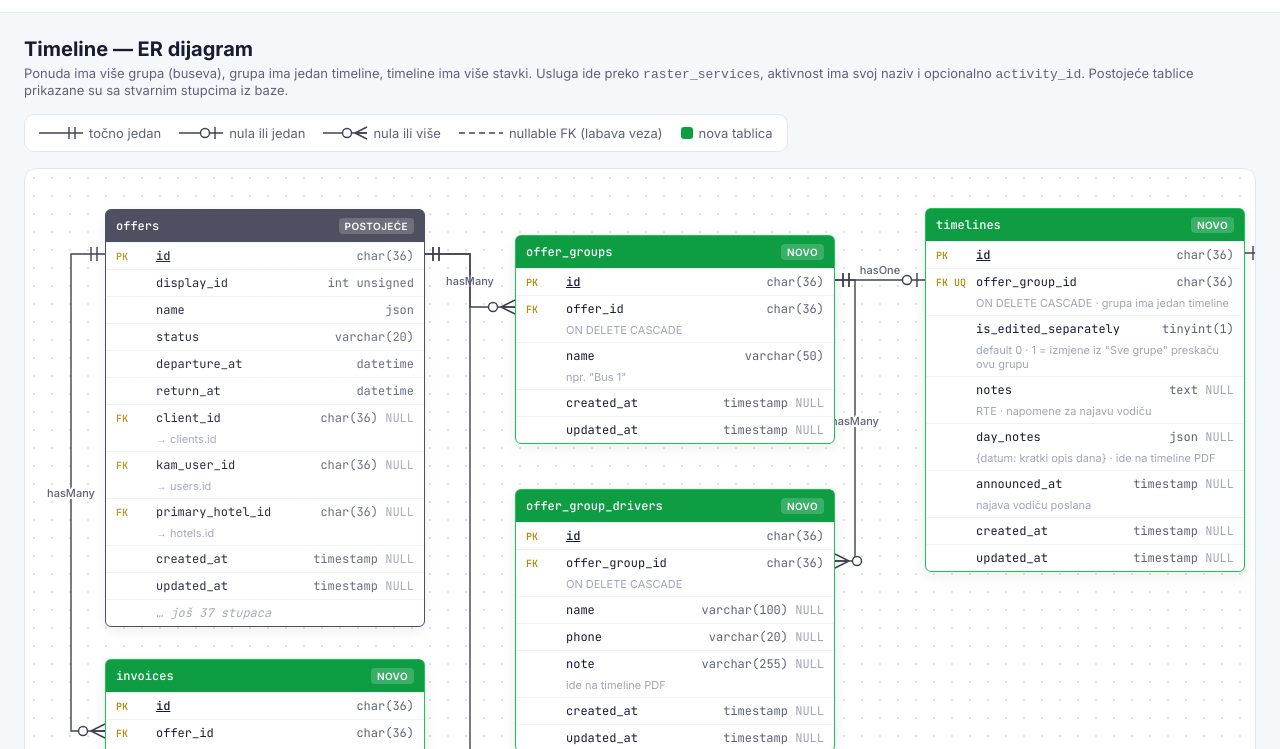
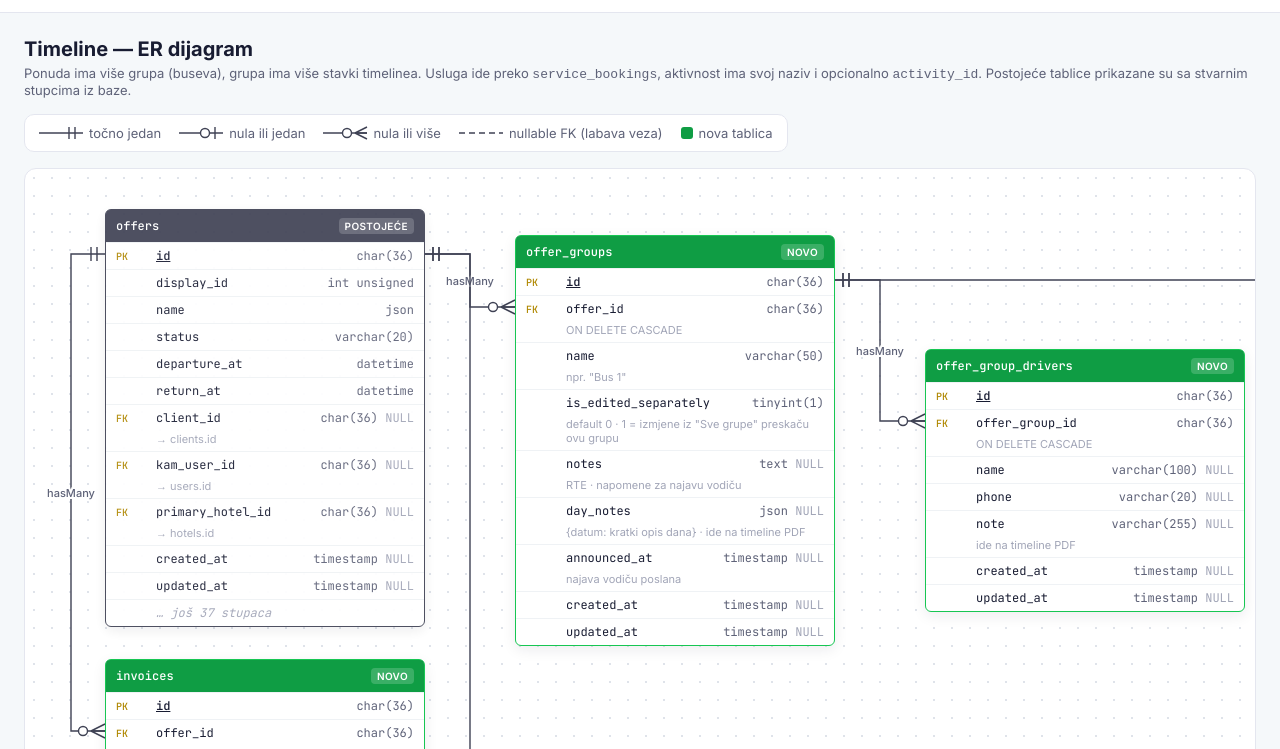
Before and after one commit to LeonLav77/raster-demo, a plain HTML site: page schema.html in a window 1280 px wide. Shown: the part 51-800 px from the top of the page. Drawn offline with Linux system fonts and the light colour scheme.

Commit message:
Merge timelines into offer_groups, rename raster_services to service_bookings
Co-Authored-By: Claude Opus 5.5 <noreply@anthropic.com>

```diff
--- a/schema.html
+++ b/schema.html
@@ -120,7 +120,7 @@
 		.diagram {
 			position: relative;
 			width: 2520px;
-			height: 1190px;
+			height: 1240px;
 		}
 
 		.relations {
@@ -266,7 +266,7 @@
 		<div class="page-head">
 			<div>
 				<h1>Timeline — ER dijagram</h1>
-				<p>Ponuda ima više grupa (buseva), grupa ima jedan timeline, timeline ima više stavki. Usluga ide preko <code>raster_services</code>, aktivnost ima svoj naziv i opcionalno <code>activity_id</code>. Postojeće tablice prikazane su sa stvarnim stupcima iz baze.</p>
+				<p>Ponuda ima više grupa (buseva), grupa ima više stavki timelinea. Usluga ide preko <code>service_bookings</code>, aktivnost ima svoj naziv i opcionalno <code>activity_id</code>. Postojeće tablice prikazane su sa stvarnim stupcima iz baze.</p>
 			</div>
 			<div class="legend">
 				<span><svg width="44" height="14"><line x1="0" y1="7" x2="44" y2="7" class="marker" stroke="#3f4254" stroke-width="1.4"/><line x1="30" y1="1" x2="30" y2="13" stroke="#3f4254" stroke-width="1.4"/><line x1="36" y1="1" x2="36" y2="13" stroke="#3f4254" stroke-width="1.4"/></svg> točno jedan</span>
@@ -291,11 +291,11 @@
 			</div>
 			<div class="note-card">
 				<h3>"Sve grupe" i <code>sync_key</code></h3>
-				<p>Svaki bus ima svoje fizičke retke. Kopije iste stavke u različitim busevima dijele <code>sync_key</code> (<code>UQ (timeline_id, sync_key)</code>: najviše jedna kopija po busu). <code>sync_key</code> je jedino pravilo za sync, za usluge i aktivnosti: izmjena u "Sve grupe" ažurira sve retke s tim ključem u grupama čiji timeline ima <code>is_edited_separately = 0</code>. Usluga dobiva jedan ključ po redu u <code>raster_services</code>, isti u svim busevima; aktivnost dodana u "Sve grupe" također jedan ključ za sve buseve; stavka dodana samo jednom busu dobiva vlastiti ključ i ne sinkronizira se. Nova grupa kopira stavke odabrane grupe s istim ključevima, bez usluga obrisanih iz ponude.</p>
+				<p>Svaki bus ima svoje fizičke retke. Kopije iste stavke u različitim busevima dijele <code>sync_key</code> (<code>UQ (offer_group_id, sync_key)</code>: najviše jedna kopija po busu). <code>sync_key</code> je jedino pravilo za sync, za usluge i aktivnosti: izmjena u "Sve grupe" ažurira sve retke s tim ključem u grupama s <code>is_edited_separately = 0</code>. Usluga dobiva jedan ključ po redu u <code>service_bookings</code>, isti u svim busevima; aktivnost dodana u "Sve grupe" također jedan ključ za sve buseve; stavka dodana samo jednom busu dobiva vlastiti ključ i ne sinkronizira se. Nova grupa kopira stavke odabrane grupe s istim ključevima, bez usluga obrisanih iz ponude.</p>
 			</div>
 			<div class="note-card">
 				<h3>Vrste stavki</h3>
-				<p><strong>Usluga</strong>: <code>type = service</code>, <code>raster_service_id</code> postavljen, <code>name</code> null (naziv iz ponude ili <code>item_snapshot</code> na rasteru). <strong>Aktivnost iz kataloga</strong>: <code>type = activity</code>, <code>activity_id</code> postavljen, <code>name</code> kopiran iz kataloga. <strong>Ad hoc aktivnost</strong>: <code>type = activity</code>, bez <code>activity_id</code>, <code>name</code> upisan samo na jeziku ponude. CHECK: <code>(type = 'service' AND raster_service_id IS NOT NULL) OR (type = 'activity' AND raster_service_id IS NULL AND name IS NOT NULL)</code>.</p>
+				<p><strong>Usluga</strong>: <code>type = service</code>, <code>service_booking_id</code> postavljen, <code>name</code> null (naziv iz ponude ili <code>item_snapshot</code> na rasteru). <strong>Aktivnost iz kataloga</strong>: <code>type = activity</code>, <code>activity_id</code> postavljen, <code>name</code> kopiran iz kataloga. <strong>Ad hoc aktivnost</strong>: <code>type = activity</code>, bez <code>activity_id</code>, <code>name</code> upisan samo na jeziku ponude. CHECK: <code>(type = 'service' AND service_booking_id IS NOT NULL) OR (type = 'activity' AND service_booking_id IS NULL AND name IS NOT NULL)</code>.</p>
 			</div>
 			<div class="note-card">
 				<h3>Aktivnosti: <code>activities</code></h3>
@@ -303,7 +303,7 @@
 			</div>
 			<div class="note-card">
 				<h3>Veza na ponudu preko rastera</h3>
-				<p>Stavka usluge ne veže se izravno na <code>offer_day_items</code>, nego na <code>raster_services</code> (<code>raster_service_id</code>, <code>UQ (timeline_id, raster_service_id)</code>: usluga je najviše jednom po busu). Raster red veže se na stavku ponude s <code>ON DELETE SET NULL</code>, pa brisanje usluge iz ponude ostavlja i raster red (snapshot) i stavke timelinea. Usluga na dva dana u ponudi su dvije stavke ponude, dakle dva raster reda.</p>
+				<p>Stavka usluge ne veže se izravno na <code>offer_day_items</code>, nego na <code>service_bookings</code> (<code>service_booking_id</code>, <code>UQ (offer_group_id, service_booking_id)</code>: usluga je najviše jednom po busu). Red u <code>service_bookings</code> veže se na stavku ponude s <code>ON DELETE SET NULL</code>, pa brisanje usluge iz ponude ostavlja i taj red (snapshot) i stavke timelinea. Usluga na dva dana u ponudi su dvije stavke ponude, dakle dva reda.</p>
 			</div>
 			<div class="note-card">
 				<h3>Po grupi: pax, vodiči, vozač, status</h3>
@@ -311,27 +311,27 @@
 			</div>
 			<div class="note-card">
 				<h3>Status po busu</h3>
-				<p><code>timeline_items.status</code> nije nullable: svaka stavka (usluga i aktivnost) ima svoj status po busu, zadano <code>pending</code> (prvi u enumu). Kad se status busa razlikuje od <code>raster_services.status</code>, Raster uz uslugu ispisuje "Grupa X – drugačiji status".</p>
+				<p><code>timeline_items.status</code> nije nullable: svaka stavka (usluga i aktivnost) ima svoj status po busu, zadano <code>pending</code> (prvi u enumu). Kad se status busa razlikuje od <code>service_bookings.status</code>, Raster uz uslugu ispisuje "Grupa X – drugačiji status".</p>
 			</div>
 			<div class="note-card">
 				<h3>IN / OUT cijene</h3>
-				<p>IN / OUT cijene nisu na stavkama timelinea nego u <code>raster_services</code>: jedna cijena po paxu po usluzi za cijelu ponudu (ne po grupi). To su analitičke cijene koje se uspoređuju s nabavnom / prodajnom cijenom iz ponude (<code>offer_day_items</code>) radi ispravka kalkulacije. Ne mijenjaju ponudu.</p>
+				<p>IN / OUT cijene nisu na stavkama timelinea nego u <code>service_bookings</code>: jedna cijena po paxu po usluzi za cijelu ponudu (ne po grupi). To su analitičke cijene koje se uspoređuju s nabavnom / prodajnom cijenom iz ponude (<code>offer_day_items</code>) radi ispravka kalkulacije. Ne mijenjaju ponudu.</p>
 			</div>
 			<div class="note-card">
-				<h3>Raster usluga: <code>raster_services</code></h3>
-				<p>Jedan red po usluzi ponude, zajednički za sve grupe: status, IN / OUT, najava partneru i računi usluge. Stavke usluga na timelineu vise na tom redu, pa red mora postojati za svaku uslugu koja je na timelineu. <code>offer_change</code> (added / removed / changed) boja redak na rasteru kad se ponuda promijeni. <strong>Brisanje usluge:</strong> <code>deleting</code> hook na <code>OfferDayItem</code> — ako ponuda ima timeline, u <code>item_snapshot</code> se kopira stavka, a <code>offer_day_item_id</code> postaje null; raster je i dalje prikazuje kao "Obrisana usluga" radi poziva i storna. Ako ponuda nema timeline, red se briše zajedno sa stavkom (CASCADE na njegove stavke timelinea i račune). <code>offer_id</code> zato stoji na tablici.</p>
+				<h3>Raster usluga: <code>service_bookings</code></h3>
+				<p>Jedan red po usluzi ponude, zajednički za sve grupe: status, IN / OUT, najava partneru i računi usluge. Stavke usluga na timelineu vise na tom redu, pa red mora postojati za svaku uslugu koja je na timelineu. <code>offer_change</code> (added / removed / changed) boja redak na rasteru kad se ponuda promijeni. <code>item_snapshot</code> se puni kod kreiranja reda i osvježava kod svake izmjene stavke ponude, pa je uvijek zadnja verzija stavke. <code>note</code> je interna napomena uz rezervaciju. <strong>Brisanje usluge:</strong> <code>deleting</code> hook na <code>OfferDayItem</code> — ako ponuda ima grupe, <code>offer_day_item_id</code> postaje null, a <code>item_snapshot</code> čuva zadnju verziju stavke; raster je i dalje prikazuje kao "Obrisana usluga" radi poziva i storna. Ako ponuda nema grupa, red se briše zajedno sa stavkom (CASCADE na njegove stavke timelinea i račune). <code>offer_id</code> zato stoji na tablici.</p>
 			</div>
 			<div class="note-card">
 				<h3>Financije: <code>invoices</code></h3>
-				<p>Nova tablica <code>invoices</code> je temelj budućeg dijela CMS-a za računovodstvo: jedan red = jedan PDF računa. Sama datoteka ide preko <code>MediaStorage</code> na model <code>Invoice</code> (jedna datoteka po redu), a status, napomena i tko je što napravio su pravi stupci, pa se po njima može filtrirati i raditi izvještaje. "Račun usluga" (po usluzi) ima <code>type = service</code> i <code>raster_service_id</code>, a "Ostali računi" (po ponudi) <code>type = other</code> bez <code>raster_service_id</code>. Tab "Financije" je popis <code>invoices</code> po ponudi. Status <strong>Novo</strong> → <strong>Završeno</strong> (gumb) puni <code>completed_at</code> i <code>completed_by_user_id</code>. Brisanje računa je soft delete; brisanje ponude ili raster reda briše i njihove račune (CASCADE), a brisanje korisnika ostavlja račun s praznim <code>uploaded_by_user_id</code> / <code>completed_by_user_id</code> (SET NULL).</p>
+				<p>Nova tablica <code>invoices</code> je temelj budućeg dijela CMS-a za računovodstvo: jedan red = jedan PDF računa. Sama datoteka ide preko <code>MediaStorage</code> na model <code>Invoice</code> (jedna datoteka po redu), a status, napomena i tko je što napravio su pravi stupci, pa se po njima može filtrirati i raditi izvještaje. "Račun usluga" (po usluzi) ima <code>type = service</code> i <code>service_booking_id</code>, a "Ostali računi" (po ponudi) <code>type = other</code> bez <code>service_booking_id</code>. Tab "Financije" je popis <code>invoices</code> po ponudi. Status <strong>Novo</strong> → <strong>Završeno</strong> (gumb) puni <code>completed_at</code> i <code>completed_by_user_id</code>. Brisanje računa je soft delete; brisanje ponude ili reda u <code>service_bookings</code> briše i njihove račune (CASCADE), a brisanje korisnika ostavlja račun s praznim <code>uploaded_by_user_id</code> / <code>completed_by_user_id</code> (SET NULL).</p>
 			</div>
 			<div class="note-card">
 				<h3>Napomene za najavu</h3>
-				<p><code>timelines.notes</code> je rich text po grupi (rooming lista, prehrana, smještaj vodiča, ostali izleti…). Ne sinkronizira se kroz "Sve grupe" i ide u najavu vodiču, ne na timeline PDF. <code>timelines.day_notes</code> (kratki opis po datumu) ide na timeline PDF.</p>
+				<p><code>offer_groups.notes</code> je rich text po grupi (rooming lista, prehrana, smještaj vodiča, ostali izleti…). Ne sinkronizira se kroz "Sve grupe" i ide u najavu vodiču, ne na timeline PDF. <code>offer_groups.day_notes</code> (kratki opis po datumu) ide na timeline PDF.</p>
 			</div>
 			<div class="note-card">
 				<h3>Najave</h3>
-				<p><strong>Najava vodiču</strong> (po grupi, <code>timelines.announced_at</code>): timeline PDF + <code>timelines.notes</code> + vaučeri svih usluga grupe u privitku. <strong>Najava partneru</strong> (<code>raster_services.partner_announced_at</code>): tekstualni sažetak usluge iz timelinea uz molbu za pisanu potvrdu, bez vaučera. Šalje se s Rastera usluga, jednom po usluzi za sve grupe. Slanjem se status usluge automatski postavlja na "Najavljeno"; inače se status mijenja ručno. Sadržaj po grupi: dan i vrijeme, broj gostiju (+ vodič + vozač), vodič, vozač; uz to slobodni tekst. Slobodni tekst se sprema u <code>raster_services.partner_announcement_text</code>.</p>
+				<p><strong>Najava vodiču</strong> (po grupi, <code>offer_groups.announced_at</code>): timeline PDF + <code>offer_groups.notes</code> + vaučeri svih usluga grupe u privitku. <strong>Najava partneru</strong> (<code>service_bookings.partner_announced_at</code>): tekstualni sažetak usluge iz timelinea uz molbu za pisanu potvrdu, bez vaučera. Šalje se s Rastera usluga, jednom po usluzi za sve grupe. Slanjem se status usluge automatski postavlja na "Najavljeno"; inače se status mijenja ručno. Sadržaj po grupi: dan i vrijeme, broj gostiju (+ vodič + vozač), vodič, vozač; uz to slobodni tekst. Slobodni tekst se sprema u <code>service_bookings.partner_announcement_text</code>.</p>
 			</div>
 		</div>
 	</main>
@@ -363,12 +363,16 @@
 					{ name: 'id', type: 'char(36)', key: 'PK' },
 					{ name: 'offer_id', type: 'char(36)', key: 'FK', note: 'ON DELETE CASCADE' },
 					{ name: 'name', type: 'varchar(50)', note: 'npr. "Bus 1"' },
+					{ name: 'is_edited_separately', type: 'tinyint(1)', note: 'default 0 · 1 = izmjene iz "Sve grupe" preskaču ovu grupu' },
+					{ name: 'notes', type: 'text', nullable: true, note: 'RTE · napomene za najavu vodiču' },
+					{ name: 'day_notes', type: 'json', nullable: true, note: '{datum: kratki opis dana} · ide na timeline PDF' },
+					{ name: 'announced_at', type: 'timestamp', nullable: true, note: 'najava vodiču poslana' },
 					{ name: 'created_at', type: 'timestamp', nullable: true },
 					{ name: 'updated_at', type: 'timestamp', nullable: true },
 				],
 			},
 			{
-				name: 'offer_group_drivers', kind: 'new', x: 490, y: 320, columns: [
+				name: 'offer_group_drivers', kind: 'new', x: 900, y: 180, columns: [
 					{ name: 'id', type: 'char(36)', key: 'PK' },
 					{ name: 'offer_group_id', type: 'char(36)', key: 'FK', note: 'ON DELETE CASCADE' },
 					{ name: 'name', type: 'varchar(100)', nullable: true },
@@ -379,24 +383,12 @@
 				],
 			},
 			{
-				name: 'timelines', kind: 'new', x: 900, y: 39, columns: [
-					{ name: 'id', type: 'char(36)', key: 'PK' },
-					{ name: 'offer_group_id', type: 'char(36)', key: 'FK UQ', note: 'ON DELETE CASCADE · grupa ima jedan timeline' },
-					{ name: 'is_edited_separately', type: 'tinyint(1)', note: 'default 0 · 1 = izmjene iz "Sve grupe" preskaču ovu grupu' },
-					{ name: 'notes', type: 'text', nullable: true, note: 'RTE · napomene za najavu vodiču' },
-					{ name: 'day_notes', type: 'json', nullable: true, note: '{datum: kratki opis dana} · ide na timeline PDF' },
-					{ name: 'announced_at', type: 'timestamp', nullable: true, note: 'najava vodiču poslana' },
-					{ name: 'created_at', type: 'timestamp', nullable: true },
-					{ name: 'updated_at', type: 'timestamp', nullable: true },
-				],
-			},
-			{
 				name: 'timeline_items', kind: 'new', x: 1750, y: 12, columns: [
 					{ name: 'id', type: 'char(36)', key: 'PK' },
-					{ name: 'timeline_id', type: 'char(36)', key: 'FK', note: 'ON DELETE CASCADE · jedan bus' },
-					{ name: 'sync_key', type: 'char(36)', note: 'ista stavka u svim busevima · UQ (timeline_id, sync_key)' },
+					{ name: 'offer_group_id', type: 'char(36)', key: 'FK', note: 'ON DELETE CASCADE · jedan bus' },
+					{ name: 'sync_key', type: 'char(36)', note: 'ista stavka u svim busevima · UQ (offer_group_id, sync_key)' },
 					{ name: 'type', type: 'varchar(20)', note: 'enum: service | activity' },
-					{ name: 'raster_service_id', type: 'char(36)', key: 'FK', nullable: true, note: 'ON DELETE CASCADE · usluga · UQ (timeline_id, raster_service_id)' },
+					{ name: 'service_booking_id', type: 'char(36)', key: 'FK', nullable: true, note: 'ON DELETE CASCADE · usluga · UQ (offer_group_id, service_booking_id)' },
 					{ name: 'activity_id', type: 'char(36)', key: 'FK', nullable: true, note: 'ON DELETE SET NULL · aktivnost iz kataloga (opcionalno)' },
 					{ name: 'name', type: 'json', nullable: true, note: 'aktivnost: kopija iz kataloga ili upisano (samo jezik ponude) · usluga: null' },
 					{ name: 'date', type: 'date', note: 'kod inicijalizacije ← offer_days.date' },
@@ -439,17 +431,18 @@
 				],
 			},
 			{
-				name: 'raster_services', kind: 'new', x: 1310, y: 578, width: 380, columns: [
+				name: 'service_bookings', kind: 'new', x: 1310, y: 578, width: 380, columns: [
 					{ name: 'id', type: 'char(36)', key: 'PK' },
 					{ name: 'offer_id', type: 'char(36)', key: 'FK', references: 'offers' },
 					{ name: 'offer_day_item_id', type: 'char(36)', key: 'FK UQ', nullable: true, note: 'ON DELETE SET NULL · jedna usluga = jedan red · null = obrisana usluga' },
-					{ name: 'item_snapshot', type: 'json', nullable: true, note: 'kopija stavke u trenutku brisanja' },
+					{ name: 'item_snapshot', type: 'json', nullable: true, note: 'kopija stavke ponude · puni se kod kreiranja, osvježava kod svake izmjene stavke' },
 					{ name: 'status', type: 'varchar(20)', note: 'enum: pending | reserved | announced | cancelled · default pending' },
-					{ name: 'analytical_in_price', type: 'decimal(10,2)', nullable: true, note: 'IN · po pax · stvarna nabavna (analitika)' },
-					{ name: 'analytical_out_price', type: 'decimal(10,2)', nullable: true, note: 'OUT · po pax · stvarna prodajna (analitika)' },
+					{ name: 'analytics_price_in', type: 'decimal(10,2)', nullable: true, note: 'IN · po pax · stvarna nabavna (analitika)' },
+					{ name: 'analytics_price_out', type: 'decimal(10,2)', nullable: true, note: 'OUT · po pax · stvarna prodajna (analitika)' },
 					{ name: 'offer_change', type: 'varchar(20)', nullable: true, note: 'enum: added | removed | changed · boja retka' },
 					{ name: 'partner_announced_at', type: 'timestamp', nullable: true, note: 'najava partneru poslana (za sve grupe)' },
 					{ name: 'partner_announcement_text', type: 'text', nullable: true, note: 'slobodni tekst najave partneru' },
+					{ name: 'note', type: 'text', nullable: true, note: 'interna napomena uz rezervaciju' },
 					{ name: 'created_at', type: 'timestamp', nullable: true },
 					{ name: 'updated_at', type: 'timestamp', nullable: true },
 				],
@@ -458,8 +451,8 @@
 				name: 'invoices', kind: 'new', x: 80, y: 490, columns: [
 					{ name: 'id', type: 'char(36)', key: 'PK' },
 					{ name: 'offer_id', type: 'char(36)', key: 'FK', note: 'ON DELETE CASCADE · svaki račun pripada ponudi' },
-					{ name: 'raster_service_id', type: 'char(36)', key: 'FK', nullable: true, note: 'ON DELETE CASCADE · račun usluge · null = ostali računi ponude' },
-					{ name: 'type', type: 'varchar(20)', note: 'enum: service | other · service ⇔ raster_service_id postavljen' },
+					{ name: 'service_booking_id', type: 'char(36)', key: 'FK', nullable: true, note: 'ON DELETE CASCADE · račun usluge · null = ostali računi ponude' },
+					{ name: 'type', type: 'varchar(20)', note: 'enum: service | other · service ⇔ service_booking_id postavljen' },
 					{ name: 'status', type: 'varchar(20)', note: 'enum: new | completed · default new' },
 					{ name: 'note', type: 'varchar(2500)', nullable: true, note: 'napomena iz modala, vidi se u Financijama' },
 					{ name: 'uploaded_by_user_id', type: 'char(36)', key: 'FK', nullable: true, references: 'users', note: 'ON DELETE SET NULL' },
@@ -505,13 +498,12 @@
 			{ from: 'offer_groups.offer_id', to: 'offers.id', fromEnd: 'many', toEnd: 'one', label: 'hasMany' },
 			{ from: 'offer_days.offer_id', to: 'offers.id', fromEnd: 'many', toEnd: 'one' },
 			{ from: 'invoices.offer_id', to: 'offers.id', fromEnd: 'many', toEnd: 'one', label: 'hasMany', side: 'left' },
-			{ from: 'timelines.offer_group_id', to: 'offer_groups.id', fromEnd: 'zeroOrOne', toEnd: 'one', label: 'hasOne' },
-			{ from: 'offer_group_drivers.offer_group_id', to: 'offer_groups.id', fromEnd: 'many', toEnd: 'one', label: 'hasMany', side: 'right', elbowShift: -14 },
-			{ from: 'timeline_items.timeline_id', to: 'timelines.id', fromEnd: 'many', toEnd: 'one', label: 'hasMany' },
+			{ from: 'offer_group_drivers.offer_group_id', to: 'offer_groups.id', fromEnd: 'many', toEnd: 'one', label: 'hasMany' },
+			{ from: 'timeline_items.offer_group_id', to: 'offer_groups.id', fromEnd: 'many', toEnd: 'one', label: 'hasMany' },
 			{ from: 'offer_day_items.offer_day_id', to: 'offer_days.id', fromEnd: 'many', toEnd: 'one', label: 'hasMany' },
-			{ from: 'raster_services.offer_day_item_id', to: 'offer_day_items.id', fromEnd: 'zeroOrOne', toEnd: 'zeroOrOne', label: 'hasOne', isOptional: true },
-			{ from: 'timeline_items.raster_service_id', to: 'raster_services.id', fromEnd: 'many', toEnd: 'zeroOrOne', label: 'belongsTo', isOptional: true },
-			{ from: 'invoices.raster_service_id', to: 'raster_services.id', fromEnd: 'many', toEnd: 'zeroOrOne', label: 'hasMany', isOptional: true },
+			{ from: 'service_bookings.offer_day_item_id', to: 'offer_day_items.id', fromEnd: 'zeroOrOne', toEnd: 'zeroOrOne', label: 'hasOne', isOptional: true },
+			{ from: 'timeline_items.service_booking_id', to: 'service_bookings.id', fromEnd: 'many', toEnd: 'zeroOrOne', label: 'belongsTo', isOptional: true },
+			{ from: 'invoices.service_booking_id', to: 'service_bookings.id', fromEnd: 'many', toEnd: 'zeroOrOne', label: 'hasMany', isOptional: true },
 			{ from: 'timeline_item_tour_guide.timeline_item_id', to: 'timeline_items.id', fromEnd: 'many', toEnd: 'one', label: 'belongsToMany' },
 			{ from: 'timeline_item_tour_guide.tour_guide_id', to: 'tour_guides.id', fromEnd: 'many', toEnd: 'one', side: 'right' },
 			{ from: 'timeline_items.activity_id', to: 'activities.id', fromEnd: 'many', toEnd: 'zeroOrOne', label: 'belongsTo', isOptional: true },
```
